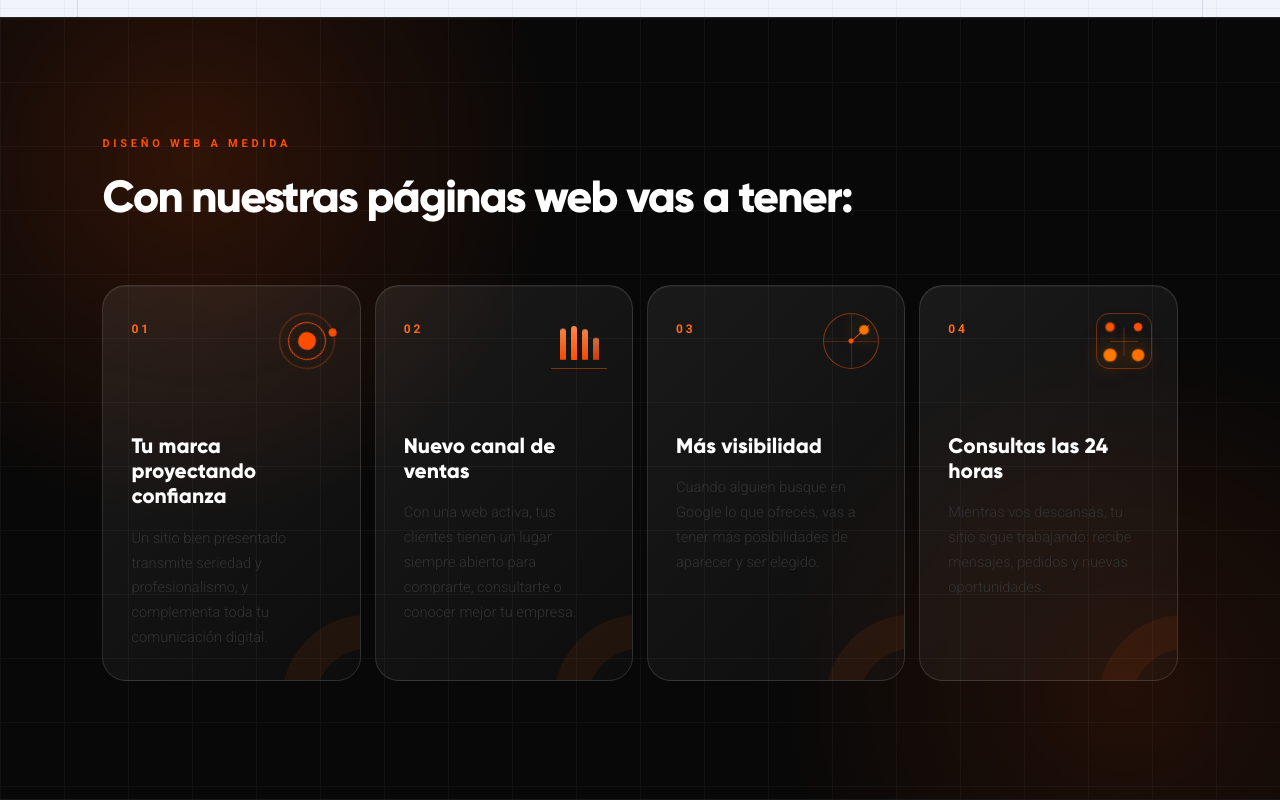
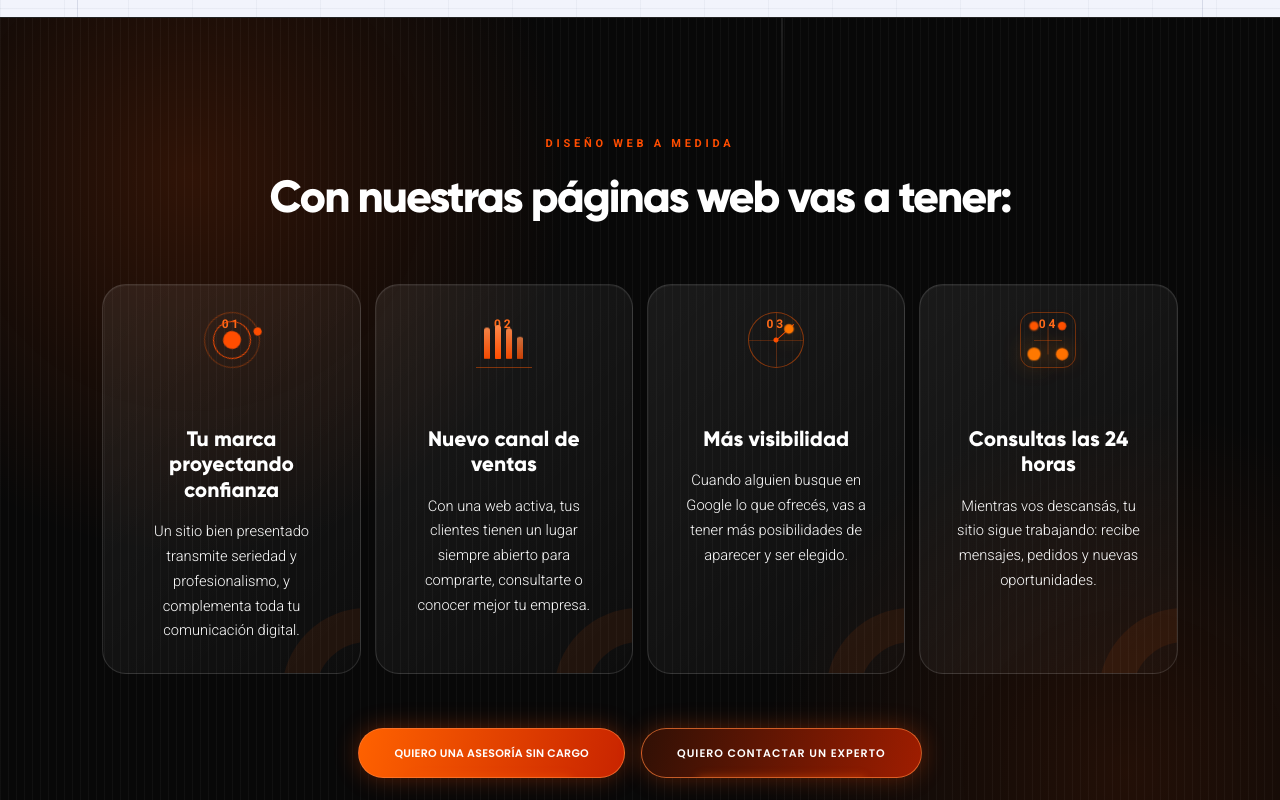
Before and after one commit to ideamosestudio/ideamosdemo, a Next.js app: page /diseno-web-autoadministrable in a window 1280 px wide. Shown: the part 3800-4600 px from the top of the page. Built offline with nearby package versions, Linux system fonts and the light colour scheme.

Commit message:
Centra beneficios y actualiza video

```diff
--- a/app/button-spacing.css
+++ b/app/button-spacing.css
@@ -230,19 +230,24 @@
     radial-gradient(circle at 15% 18%,rgba(255,78,0,.16),transparent 29%),
     radial-gradient(circle at 88% 86%,rgba(255,78,0,.11),transparent 27%),
     #080808!important;
+  isolation:isolate;
 }
 
 #site-root .service-section.service-benefits:before{
-  background-image:
-    linear-gradient(rgba(255,255,255,.035) 1px,transparent 1px),
-    linear-gradient(90deg,rgba(255,255,255,.035) 1px,transparent 1px)!important;
-  background-size:64px 64px!important;
+  display:none!important;
+  content:none!important;
+}
+
+#site-root .service-benefits>.dark-grid-background{
+  z-index:0;
 }
 
 #site-root .service-benefits .service-heading{
   position:relative;
   z-index:2;
   max-width:980px;
+  margin:0 auto;
+  text-align:center;
 }
 
 #site-root .service-benefits .service-heading>p{
@@ -252,6 +257,12 @@
 #site-root .service-benefits .service-heading h2{
   color:#fff!important;
   max-width:900px;
+  margin:22px auto!important;
+  font-family:"Gilroy ExtraBold",Arial,sans-serif!important;
+  font-size:45px!important;
+  font-weight:800!important;
+  line-height:1.02!important;
+  letter-spacing:-.045em!important;
 }
 
 #site-root .service-benefits .service-benefits-grid{
@@ -275,6 +286,7 @@
   background:linear-gradient(135deg,rgba(255,255,255,.075),rgba(255,255,255,.025))!important;
   box-shadow:inset 0 1px rgba(255,255,255,.05);
   transition:transform .3s ease,border-color .3s ease,background .3s ease;
+  text-align:center;
 }
 
 #site-root .service-benefits .service-benefits-grid article:before{
@@ -295,16 +307,19 @@
 }
 
 #site-root .service-benefits .service-benefits-grid small{
+  display:block;
   color:#ff6a1a!important;
   font-size:12px;
   font-weight:700;
   letter-spacing:.24em;
+  text-align:center;
 }
 
 #site-root .service-benefits .benefit-motion{
   position:absolute;
   top:27px;
-  right:25px;
+  right:auto;
+  left:calc(50% - 28px);
   width:56px;
   height:56px;
   color:var(--orange);
@@ -417,18 +432,28 @@
 
 #site-root .service-benefits .service-benefits-grid h3{
   max-width:250px;
-  margin:94px 0 16px;
+  margin:94px auto 16px;
   color:#fff!important;
   font-size:21px!important;
 }
 
-#site-root .service-benefits .service-benefits-grid p{
+#site-root .service-section.service-benefits .service-items.service-benefits-grid p{
   max-width:300px;
   color:#fff!important;
   font-family:"Roboto",Arial,sans-serif!important;
   font-size:11pt!important;
   font-weight:300!important;
   line-height:1.7!important;
+  margin:0 auto!important;
+  opacity:1!important;
+}
+
+#site-root .service-benefits>.internal-actions{
+  position:relative;
+  z-index:2;
+  justify-content:center!important;
+  gap:16px!important;
+  margin-top:54px!important;
 }
 
 @media(max-width:1200px){
@@ -453,7 +478,8 @@
   }
 
   #site-root .service-benefits .benefit-motion{
-    right:24px;
+    right:auto;
+    left:calc(50% - 28px);
     top:24px;
   }
 
--- a/app/diseno-web-autoadministrable/page.tsx
+++ b/app/diseno-web-autoadministrable/page.tsx
@@ -15,7 +15,7 @@ const page: ServicePage = {
       { title: "“Necesitamos una web compleja, con funcionalidades específicas”", copy: "Contamos con un equipo completo: programadores, diseñadores, maquetadores y estrategas. Abordamos proyectos grandes, complejos y personalizados para empresas que necesitan soluciones en el siguiente nivel." },
       { title: "“No sé por cómo arrancar, pero sé que necesito hacer algo”", copy: "Muchos clientes llegan con un mix de dudas, urgencias y ganas de mejorar. Tengamos una charla sin compromiso y te ayudamos a ordenar prioridades y entender qué conviene hacer paso a paso." },
     ]},
-    { eyebrow: "DISEÑO WEB A MEDIDA", title: "Con nuestras páginas web vas a tener:", variant: "benefits", items: [
+    { eyebrow: "DISEÑO WEB A MEDIDA", title: "Con nuestras páginas web vas a tener:", variant: "benefits", actions: true, items: [
       { title: "Tu marca proyectando confianza", copy: "Un sitio bien presentado transmite seriedad y profesionalismo, y complementa toda tu comunicación digital." },
       { title: "Nuevo canal de ventas", copy: "Con una web activa, tus clientes tienen un lugar siempre abierto para comprarte, consultarte o conocer mejor tu empresa." },
       { title: "Más visibilidad", copy: "Cuando alguien busque en Google lo que ofrecés, vas a tener más posibilidades de aparecer y ser elegido." },
--- a/components/InternalPage.tsx
+++ b/components/InternalPage.tsx
@@ -2,7 +2,7 @@
 
 import { Fragment, useEffect } from "react";
 import ManagedBackgroundVideo from "../app/components/ManagedBackgroundVideo";
-import { HeroChrome, HomeClosingSections } from "./SharedHomeSections";
+import { DarkGridBackground, HeroChrome, HomeClosingSections } from "./SharedHomeSections";
 import SiteHeader from "./SiteHeader";
 import LightGridFrame from "./LightGridFrame";
 
@@ -158,6 +158,7 @@ export default function InternalPage({ page }: { page: ServicePage }) {
       }
 
       return <section key={`${section.title}-${sectionIndex}`} className={`service-section ${section.dark ? "dark" : ""} ${section.contact ? "service-contact" : ""} ${section.variant === "benefits" ? "service-benefits" : ""} ${page.sharedSectionBackground ? "shared-section-bg" : ""}`}>
+          {section.variant === "benefits" && <DarkGridBackground />}
           {!page.hideSectionIndexes && <div className="service-index">0{sectionIndex + 2} — {section.dark ? "STRATEGY" : "IDEAMOS"} <i /></div>}
           <header className="service-heading">
             <p>{section.eyebrow}</p>
@@ -174,7 +175,7 @@ export default function InternalPage({ page }: { page: ServicePage }) {
               <h3>{item.title}</h3><p>{item.copy}</p>
             </article>)}
           </div>}
-          {section.contact && <Actions />}
+          {(section.contact || section.actions) && <Actions />}
         </section>;
     })}
     </LightGridFrame>
```
Also changed, not shown: 1 other file (tests, documents, lock files or other folders).
